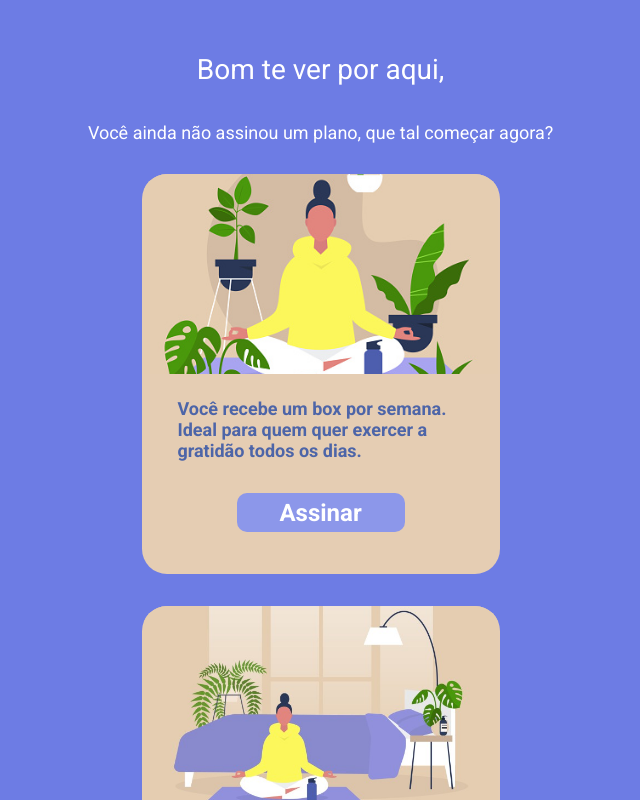
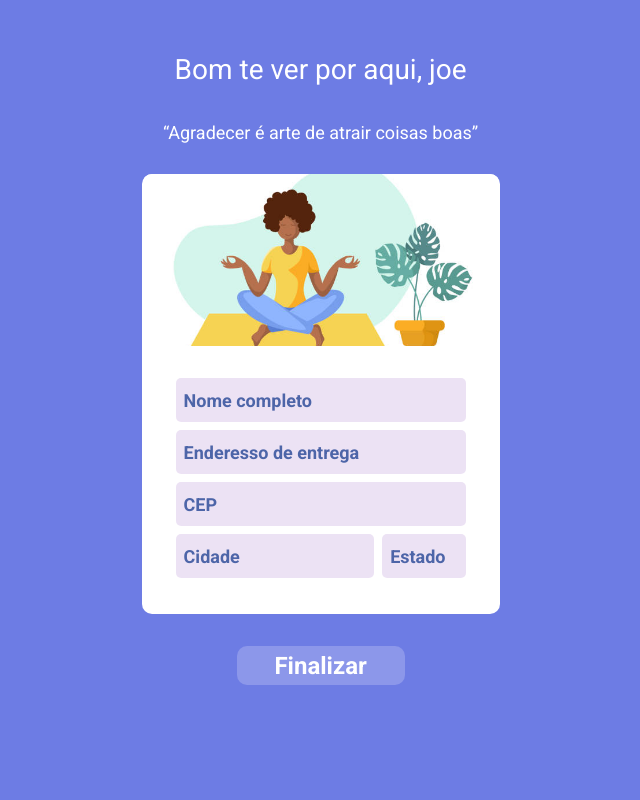
Before and after one commit to leonardo-otero390/GratiBox-frontend, a React (Create React App) app: page /entrega in a window 1280 px wide. Before the commit this address led to /planos. Shown: the top 800 px of the page, without its empty margins (313-953 px from the left). Built offline with nearby package versions, Linux system fonts and the light colour scheme.

Commit message:
feat:route /entrega sending data to servidor

```diff
--- a/package.json
+++ b/package.json
@@ -7,6 +7,7 @@
     "@testing-library/react": "^11.2.7",
     "@testing-library/user-event": "^12.8.3",
     "axios": "^0.24.0",
+    "cep-promise": "^4.1.1",
     "react": "^17.0.2",
     "react-dom": "^17.0.2",
     "react-icons": "^4.3.1",
--- a/src/context/GlobalContext.js
+++ b/src/context/GlobalContext.js
@@ -3,8 +3,16 @@ import { createContext, useState } from "react";
 const GlobalContext = createContext({});
 
 export function GlobalProvider({ children }) {
-  const [userData, setUserData] = useState(null);
-  const [subscriptionData, setSubscriptionData] = useState(undefined);
+  const [userData, setUserData] = useState({
+    "id": 1,
+    "name": "joe",
+    "email": "j@j.com"
+  });
+  const [subscriptionData, setSubscriptionData] = useState({
+    planId: 1,
+    productsId: [1, 2],
+    shipDate: [1],
+  });
 
   return (
     <GlobalContext.Provider
--- a/src/pages/subscription/Ship.js
+++ b/src/pages/subscription/Ship.js
@@ -10,6 +10,7 @@ import {
   StyledTitle,
 } from "./style.js";
 import API from "../../services/requests";
+import cep from "cep-promise";
 
 export default function Ship() {
   const [fullName, setFullName] = useState("");
@@ -27,9 +28,29 @@ export default function Ship() {
   function finishSubscription(event) {
     event.preventDefault();
     const token = localStorage.getItem("token");
-    const body = {...subscriptionData,name:fullName,ZIPCode,address,stateId:state,city,userId:userData.id}
+    const body = {
+      ...subscriptionData,
+      name: fullName,
+      ZIPCode,
+      address,
+      stateId: state,
+      city,
+      userId: userData.id,
+    };
     console.log(body);
-    //API.submitSubscription({body,token})
+    API.submitSubscription({body,token})
+  }
+  function setLocation({ city, state }) {
+    setCity(city);
+    setState(state);
+  }
+  function searchCEP(event) {
+    setZIPCode(event.target.value);
+    if (event.target.value.length === 8) {
+      cep(event.target.value)
+        .then((res) => setLocation(res, true))
+        .catch(() => setLocation({ city: "", state: "" }));
+    }
   }
   return (
     <StyledMain>
@@ -43,35 +64,28 @@ export default function Ship() {
           <input
             type="text"
             placeholder="Nome completo"
+            value={fullName}
             onChange={(event) => setFullName(event.target.value)}
             required
           />
           <input
             type="text"
             placeholder="Enderesso de entrega"
+            value={address}
             onChange={(event) => setAddress(event.target.value)}
             required
           />
           <input
             type="number"
             placeholder="CEP"
-            onChange={(event) => setZIPCode(event.target.value)}
+            onChange={searchCEP}
             required
           />
-          <div>
-            <input
-              className="city-input"
-              type="text"
-              placeholder="Cidade"
-              onChange={(event) => setCity(event.target.value)}
-              required
-            />
-            <input
-              type="text"
-              placeholder="Estado"
-              onChange={(event) => setState(event.target.value)}
-              required
-            />
+          <div className="fake-inputs">
+            <div className="city-input" value={city}>
+              {city ? city : "Cidade"}
+            </div>
+            <div>{state ? state : "Estado"}</div>
           </div>
         </StyledForm>
       </StyledCard>
@@ -113,17 +127,15 @@ const StyledForm = styled.form`
   flex-direction: column;
   gap: 8px;
   width: 290px;
-  div {
+  .fake-inputs {
     display: flex;
     gap: 8px;
   }
-  div input {
-    width: 29%;
-  }
-  .city-input {
+  .fake-inputs .city-input {
     width: 69%;
   }
-  input {
+  input,
+  .fake-inputs div {
     height: 44px;
     background: rgba(224, 209, 237, 0.62);
     border-radius: 5px;
@@ -135,6 +147,14 @@ const StyledForm = styled.form`
     padding-left: 8px;
     border: none;
   }
+  .fake-inputs div{
+    display:flex;
+    align-items: center;
+    width:29%;
+  }
+  .fake-inputs div:hover{
+    cursor:not-allowed;
+  }
   input::placeholder {
     color: #4d65a8;
   }
--- a/src/pages/subscription/components/DetailsBox.js
+++ b/src/pages/subscription/components/DetailsBox.js
@@ -53,7 +53,6 @@ export default function DetailsBox({ boxName, isOpen }) {
               <div onClick={() => selectDay(index + 1)}></div>
               <h3>
                 {day}
-                {}
               </h3>
             </StyledOption>
           );
```
Also changed, not shown: 1 other file (tests, documents, lock files or other folders).
